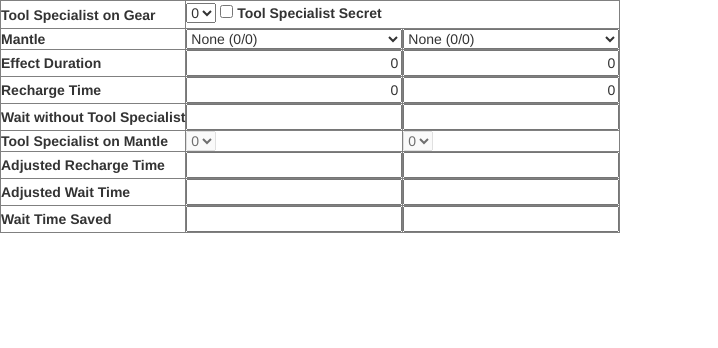
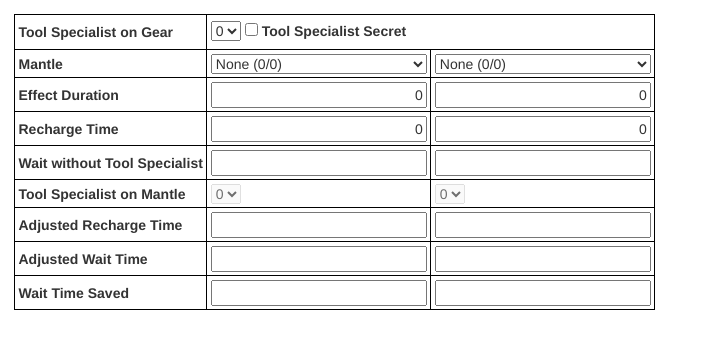
Before and after one commit to wkrick/mhw-mantle-math, a plain HTML site: page index.html in a window 1280 px wide. Shown: the whole page, without its empty margins (0-718 px from the left). Drawn offline with nearby package versions, Linux system fonts and the light colour scheme.

Commit message:
css improvements

```diff
--- a/index.html
+++ b/index.html
@@ -10,7 +10,10 @@
 <link rel="stylesheet" href="https://maxcdn.bootstrapcdn.com/bootstrap/3.3.7/css/bootstrap-theme.min.css" integrity="sha384-rHyoN1iRsVXV4nD0JutlnGaslCJuC7uwjduW9SVrLvRYooPp2bWYgmgJQIXwl/Sp" crossorigin="anonymous">
 <script src="https://maxcdn.bootstrapcdn.com/bootstrap/3.3.7/js/bootstrap.min.js" integrity="sha384-Tc5IQib027qvyjSMfHjOMaLkfuWVxZxUPnCJA7l2mCWNIpG9mGCD8wGNIcPD7Txa" crossorigin="anonymous"></script>
 <style type="text/css">
-input[type=text] { text-align:right; width:100%; }
+input[type=text] { text-align: right; width: 100%; }
+table, th, td { border: 1px solid black; border-collapse: collapse; }
+table { margin: 1em }
+th, td { padding: 0.25em; }
 </style>
 <script>
 $(document).ready(function(){
@@ -189,7 +192,7 @@ $(document).ready(function(){
 </script>
 </head>
 <body>
-	<table border="1">
+	<table>
 	<tr><th>Tool Specialist on Gear</th>     <td colspan="2"><select id="tsgear"></select> <input type="checkbox" id="tss" name="tss"> <label for="tss">Tool Specialist Secret</label></td></tr>
 	<tr><th>Mantle</th>                      <td><select id="mantle1"></select></td><td><select id="mantle2"></select></td></tr>
 	<tr><th>Effect Duration</th>             <td><input type="text" id="m1duration" value="0" readonly></td><td><input type="text" id="m2duration" value="0" readonly></td></tr>
```
